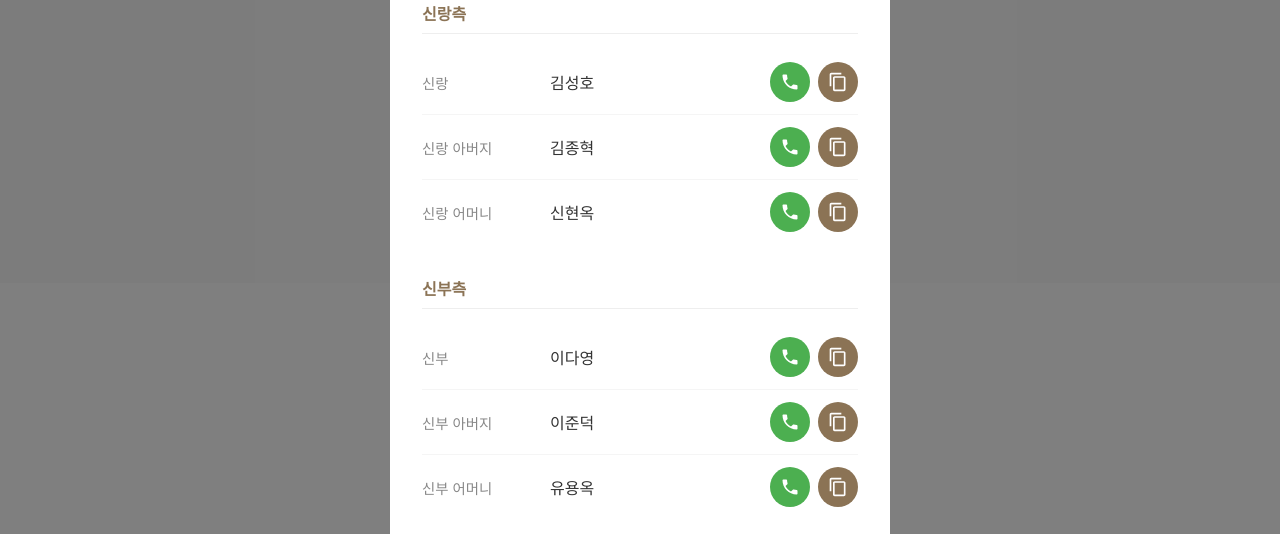
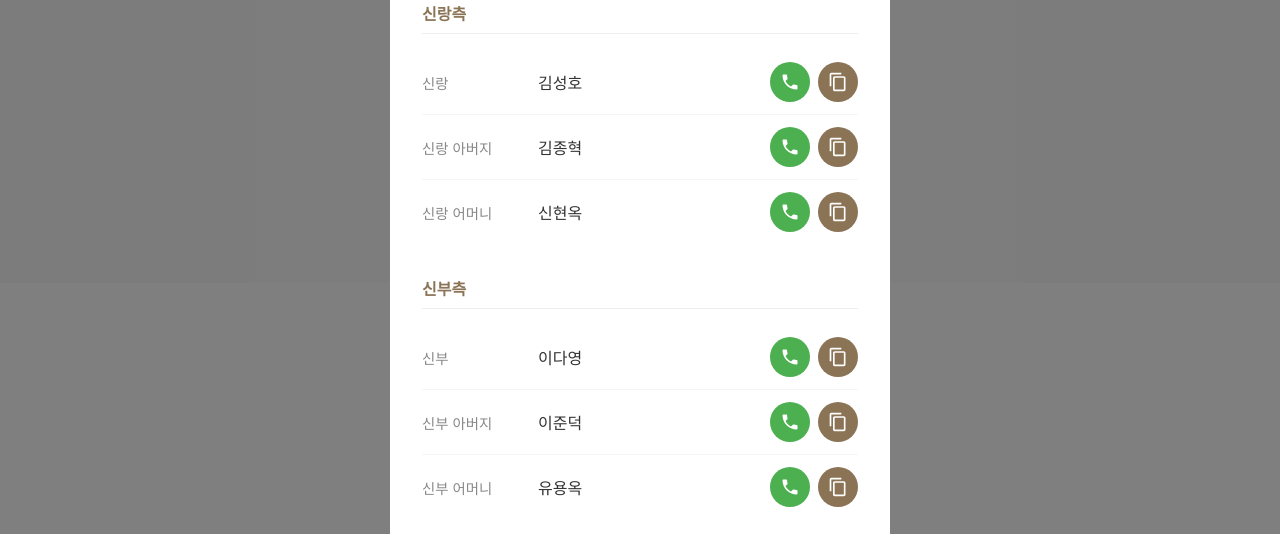
Before and after one commit to kimsungho93/wedding-invitation, a React app: page / in a window 1280 px wide. Both pictures are taken after a click on the button "연락하기". Shown: the part 951-1485 px from the top of the page. Built offline with nearby package versions, Linux system fonts and the light colour scheme; the HTML template or start-up script is replaced by a standard one.

Commit message:
연락 모달 갭 수정

```diff
--- a/src/pages/Home/components/ContactModal.css
+++ b/src/pages/Home/components/ContactModal.css
@@ -99,7 +99,7 @@
 .contact-info {
   display: flex;
   align-items: center;
-  gap: 48px;
+  gap: 36px;
 }
 
 .contact-role {
```
